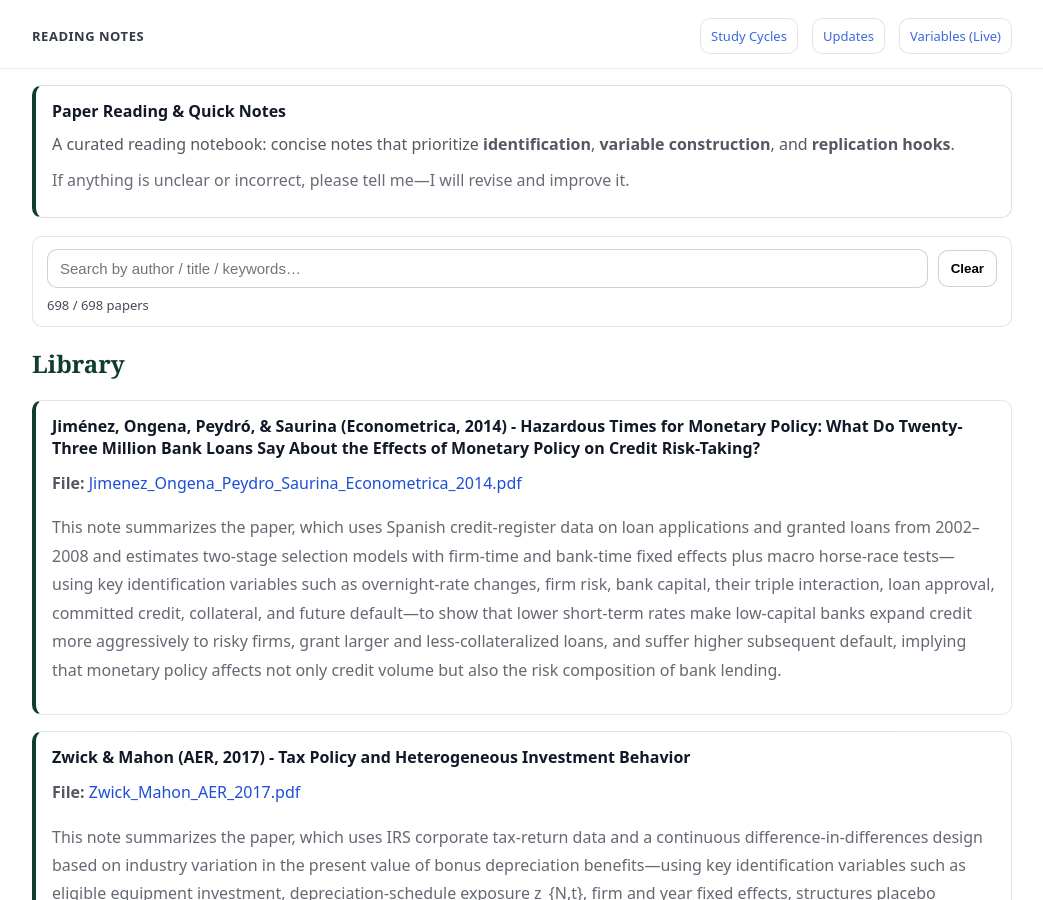
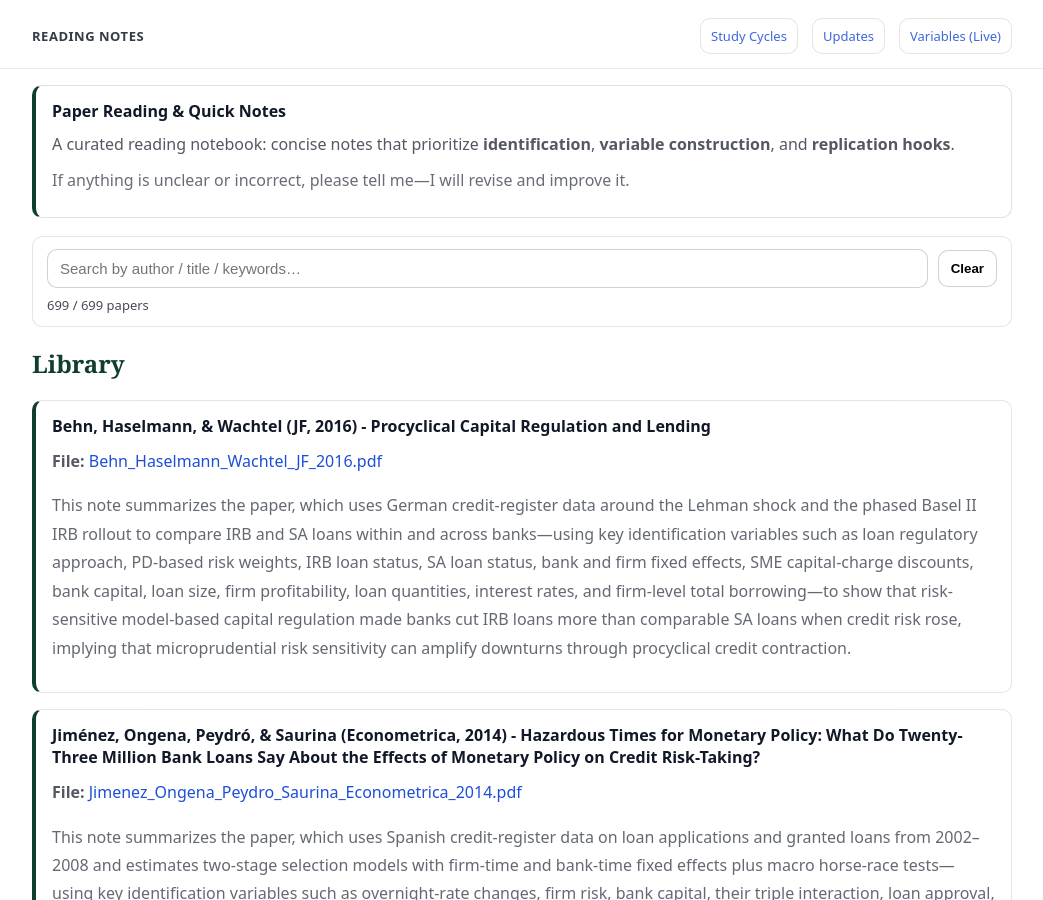
Before and after one commit to yaxinzn/study-archive, a Jekyll site: the page built from reading/index.md, in a window 1280 px wide and 900 px high. Shown: the whole window, without its empty margins (118-1161 px from the left). Built offline with Jekyll 4.4.1, drawn with Linux system fonts in a browser that asks for light colours.

Commit message:
Reading: add/update Behn_Haselmann_Wachtel_JF_2016.pdf

```diff
--- a/_data/reading.yml
+++ b/_data/reading.yml
@@ -1,3 +1,7 @@
+- title: "Behn, Haselmann, & Wachtel (JF, 2016) - Procyclical Capital Regulation and Lending"
+  file: "Behn_Haselmann_Wachtel_JF_2016.pdf"
+  desc: "This note summarizes the paper, which uses German credit-register data around the Lehman shock and the phased Basel II IRB rollout to compare IRB and SA loans within and across banks—using key identification variables such as loan regulatory approach, PD-based risk weights, IRB loan status, SA loan status, bank and firm fixed effects, SME capital-charge discounts, bank capital, loan size, firm profitability, loan quantities, interest rates, and firm-level total borrowing—to show that risk-sensitive model-based capital regulation made banks cut IRB loans more than comparable SA loans when credit risk rose, implying that microprudential risk sensitivity can amplify downturns through procyclical credit contraction."
+
 - title: "Jiménez, Ongena, Peydró, & Saurina (Econometrica, 2014) - Hazardous Times for Monetary Policy: What Do Twenty-Three Million Bank Loans Say About the Effects of Monetary Policy on Credit Risk-Taking?"
   file: "Jimenez_Ongena_Peydro_Saurina_Econometrica_2014.pdf"
   desc: "This note summarizes the paper, which uses Spanish credit-register data on loan applications and granted loans from 2002–2008 and estimates two-stage selection models with firm-time and bank-time fixed effects plus macro horse-race tests—using key identification variables such as overnight-rate changes, firm risk, bank capital, their triple interaction, loan approval, committed credit, collateral, and future default—to show that lower short-term rates make low-capital banks expand credit more aggressively to risky firms, grant larger and less-collateralized loans, and suffer higher subsequent default, implying that monetary policy affects not only credit volume but also the risk composition of bank lending."
```
Also changed, not shown: 1 other file.
